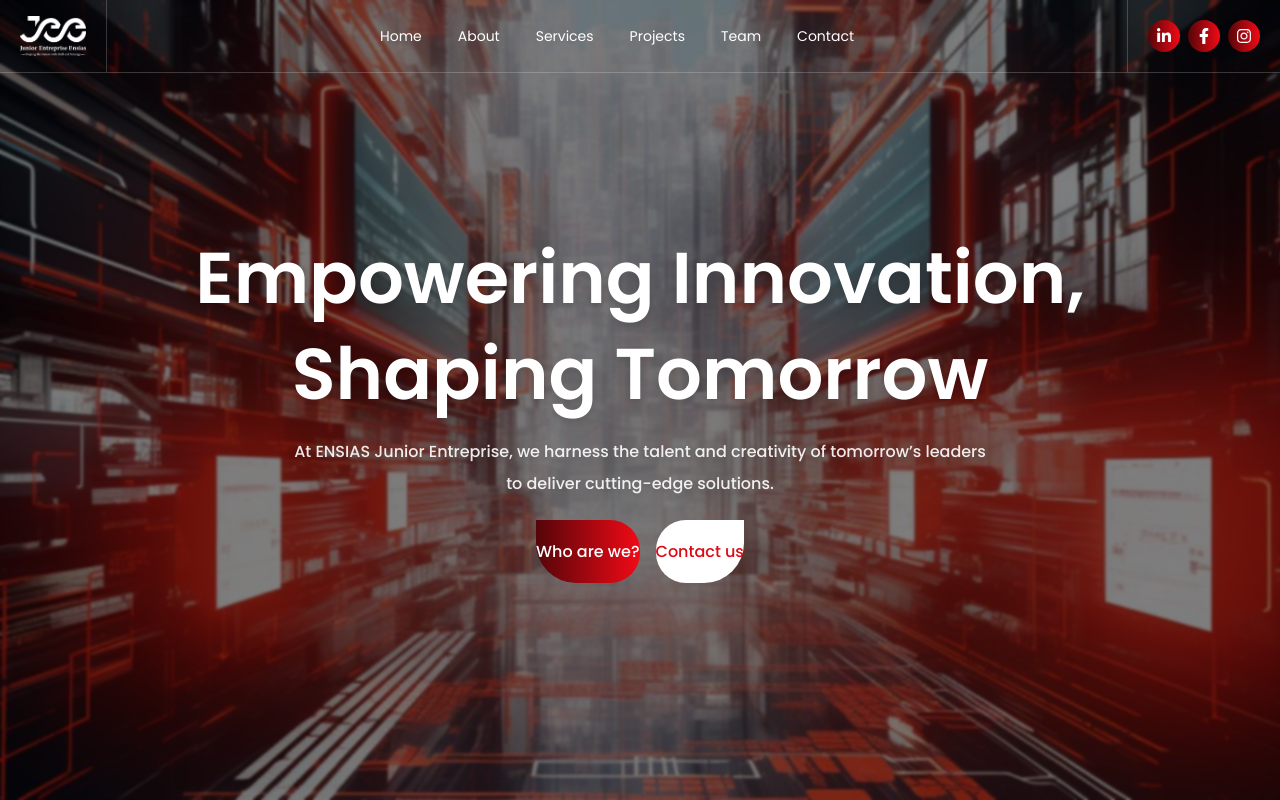
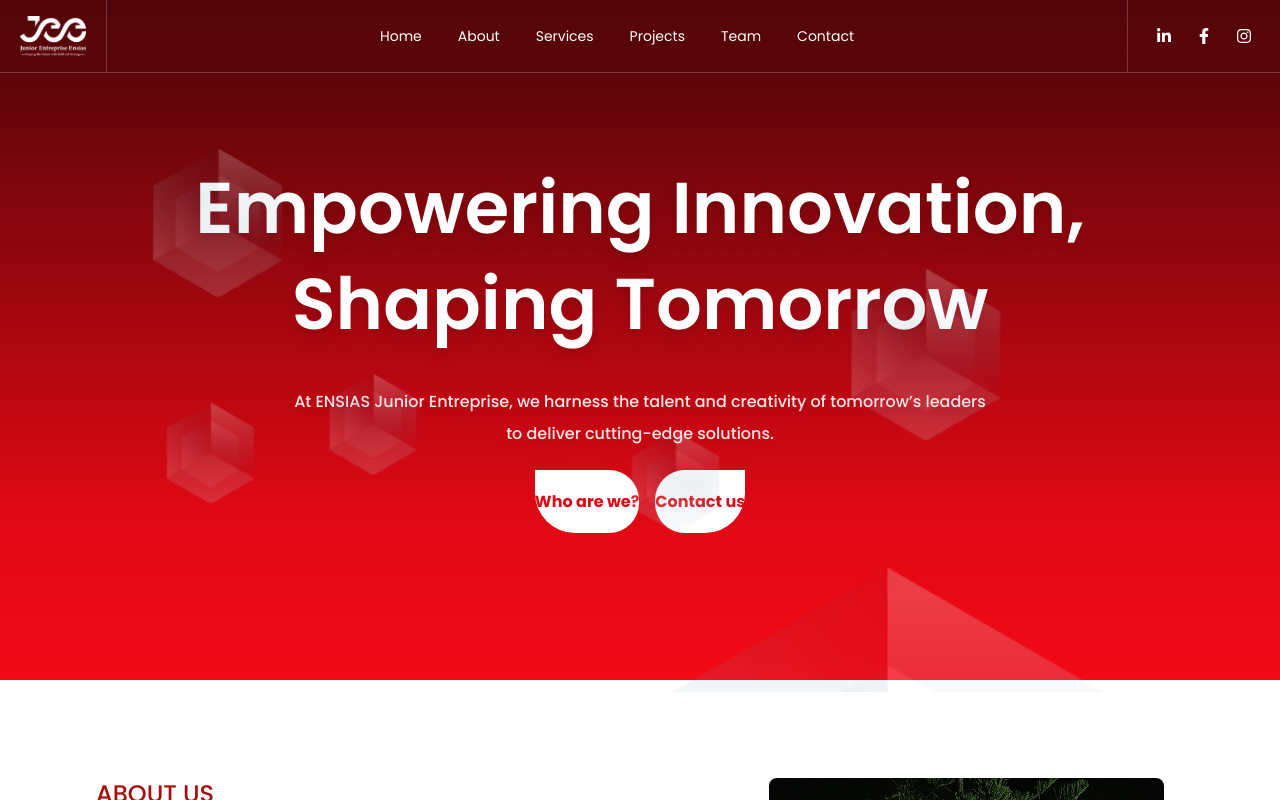
Before and after one commit to junior-entreprise-ensias/website, a Next.js app: page / in a window 1280 px wide. Shown: the top 800 px of the page. Built offline with nearby package versions, Linux system fonts and the light colour scheme.

Commit message:
Update banner

```diff
--- a/app/components/Banner/index.tsx
+++ b/app/components/Banner/index.tsx
@@ -5,8 +5,8 @@ import GradualSpacing from "@/app/magicui/ui/gradual-spacing";
 
 const Banner = () => {
   return (
-    <div className="px-6 lg:px-8 banner-image">
-      <div className="mx-auto min-h-[100vh] flex flex-col justify-center items-center">
+    <div className="px-6 lg:px-8" style={{background: "linear-gradient( to bottom, #540509 0%, #5b0509 10%, #ac0710 50%, #de0914 75%, #f20a16 100% )"}}>
+      <div className="mx-auto relative min-h-[85vh] flex flex-col justify-center items-center">
         <div className="text-center">
           <GradualSpacing
             className="text-2xl lg:text-4xl drop-shadow-lg text-white font-semibold sm:text-5xl lg:text-7xl md:4px lh-96"
@@ -17,7 +17,7 @@ const Banner = () => {
             text="Shaping Tomorrow"
           />
         </div>
-        <div className="text-center mt-5">
+        <div className="text-center mt-10">
           <BlurFade>
             <p className="text-md leading-8 text-white drop-shadow-lg font-medium text-black text-opacity-90">
               At ENSIAS Junior Entreprise, we harness the talent and creativity
@@ -33,19 +33,20 @@ const Banner = () => {
             <Link
               href="#about"
               type="button"
-              className="text-15px text-white font-medium bg-gradient-to-r from-cinnabar-950 to-cinnabar-500 mx-2 mt-2 py-5 w-[180px] leafbutton"
+              className="text-15px text-cinnabar-600 font-bold bg-white mx-2 mt-2 py-5 w-[180px] leafbutton"
             >
               Who are we?
             </Link>
             <Link
               href="#contact"
               type="button"
-              className="text-15px text-cinnabar-600 font-medium bg-white mx-2 mt-2 py-5 w-[180px] leafbutton-reverse"
+              className="text-15px text-cinnabar-600 font-bold bg-white mx-2 mt-2 py-5 w-[180px] leafbutton-reverse"
             >
               Contact us
             </Link>
           </BlurFade>
         </div>
+        <div className="banner-image"></div>
       </div>
     </div>
   );
--- a/app/components/Navbar/Drawerdata.tsx
+++ b/app/components/Navbar/Drawerdata.tsx
@@ -1,7 +1,7 @@
 import React from "react";
 import Link from "next/link";
 import { navigationData } from "../../data/navigationData";
-import NavbarSocialMedia from "./NavbarSocialMedia";
+import { FaFacebookF, FaInstagram, FaLinkedinIn } from "react-icons/fa";
 
 const navigation = navigationData;
 
@@ -32,7 +32,29 @@ const Data = () => {
             ))}
             <div className="mt-4"></div>
             <div className="p-2">
-            <NavbarSocialMedia />
+              <div className="flex gap-2">
+                <Link
+                  href="https://www.linkedin.com/"
+                  target="_blank"
+                  className="flex items-center justify-center w-8 h-8 text-white bg-gradient-to-r from-cinnabar-950 to-cinnabar-500 rounded-full"
+                >
+                  <FaLinkedinIn />
+                </Link>
+                <Link
+                  href="https://www.facebook.com/"
+                  target="_blank"
+                  className="flex items-center justify-center w-8 h-8 text-white bg-gradient-to-r from-cinnabar-950 to-cinnabar-500 rounded-full"
+                >
+                  <FaFacebookF />
+                </Link>
+                <Link
+                  href="https://www.instagram.com/"
+                  target="_blank"
+                  className="flex items-center justify-center w-8 h-8 text-white bg-gradient-to-r from-cinnabar-950 to-cinnabar-500 rounded-full"
+                >
+                  <FaInstagram />
+                </Link>
+              </div>
             </div>
           </div>
         </div>
--- a/app/components/Navbar/NavbarSocialMedia.tsx
+++ /dev/null
@@ -1,34 +0,0 @@
-import { FaLinkedinIn, FaFacebookF, FaInstagram } from "react-icons/fa";
-// import { FaXTwitter } from "react-icons/fa6";
-// import { FiGithub } from "react-icons/fi";
-import Link from "next/link";
-
-const NavbarSocialMedia = () => {
-  return (
-    <div className="flex gap-2">
-      <Link
-        href="https://www.linkedin.com/"
-        target="_blank"
-        className="flex items-center justify-center w-8 h-8 bg-gradient-to-r from-cinnabar-950 to-cinnabar-500 text-white rounded-full"
-      >
-        <FaLinkedinIn />
-      </Link>
-      <Link
-        href="https://www.facebook.com/"
-        target="_blank"
-        className="flex items-center justify-center w-8 h-8 bg-gradient-to-r from-cinnabar-950 to-cinnabar-500 text-white rounded-full"
-      >
-        <FaFacebookF />
-      </Link>
-      <Link
-        href="https://www.instagram.com/"
-        target="_blank"
-        className="flex items-center justify-center w-8 h-8 bg-gradient-to-r from-cinnabar-950 to-cinnabar-500 text-white rounded-full"
-      >
-        <FaInstagram />
-      </Link>
-    </div>
-  );
-};
-
-export default NavbarSocialMedia;
--- a/app/components/Navbar/index.tsx
+++ b/app/components/Navbar/index.tsx
@@ -2,12 +2,12 @@
 import React, { useEffect, useState } from "react";
 import Link from "next/link";
 import Image from "next/image";
-
 import { navigationData } from "../../data/navigationData";
-import NavbarSocialMedia from "./NavbarSocialMedia";
 import { Bars3Icon } from "@heroicons/react/24/outline";
+import { FaFacebookF, FaInstagram, FaLinkedinIn } from "react-icons/fa";
 import Drawer from "./Drawer";
 import Drawerdata from "./Drawerdata";
+
 
 const navigation = navigationData;
 
@@ -80,7 +80,38 @@ function Navbar() {
             ` ${isScrolled ? "border-black/20" : "border-white/20"}`
           }
         >
-          <NavbarSocialMedia />
+          <div className="flex gap-2">
+            <Link
+              href="https://www.linkedin.com/"
+              target="_blank"
+              className={
+                `flex items-center justify-center w-8 h-8 text-white rounded-full` +
+                ` ${isScrolled ? "bg-gradient-to-r from-cinnabar-950 to-cinnabar-500" : "bg-transparent"}`
+              }
+            >
+              <FaLinkedinIn />
+            </Link>
+            <Link
+              href="https://www.facebook.com/"
+              target="_blank"
+              className={
+                `flex items-center justify-center w-8 h-8 text-white rounded-full` +
+                ` ${isScrolled ? "bg-gradient-to-r from-cinnabar-950 to-cinnabar-500" : "bg-transparent"}`
+              }
+            >
+              <FaFacebookF />
+            </Link>
+            <Link
+              href="https://www.instagram.com/"
+              target="_blank"
+              className={
+                `flex items-center justify-center w-8 h-8 text-white rounded-full` +
+                ` ${isScrolled ? "bg-gradient-to-r from-cinnabar-950 to-cinnabar-500" : "bg-transparent"}`
+              }
+            >
+              <FaInstagram />
+            </Link>
+          </div>
         </div>
         <div
           className={
--- a/app/globals.css
+++ b/app/globals.css
@@ -44,21 +44,16 @@ html:not([data-scroll="0"]) .navbar {
 }
 
 .banner-image {
-    background: linear-gradient(rgba(0, 0, 0, 0.5), rgba(0, 0, 0, 0.5)), url('/assets/banner/hero.jpg');
+    position: absolute;
+    bottom: -10vh;
+    right: 0;
+    left: 0;
+    height: 100%;
+    background: url('/assets/banner/banner-img.png');
     background-repeat: no-repeat;
-    background-position: top;
+    background-position: bottom;
     background-size: cover;
-}
-.banner-image::before {
-    content: "";
-    position: absolute;
-    top: 0;
-    left: 0;
-    right: 0;
-    bottom: 0;
-    z-index: 0;
-    /* background: rgba(0, 0, 0, 0.3); */
-    backdrop-filter: blur(1px);
+    transform: rotate(-180deg) scale(0.8);
 }
 
 hr {
```
Also changed, not shown: public/assets/banner/banner-img.png (added), public/preview.jpg.
